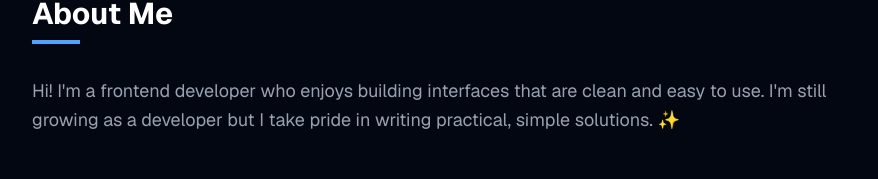
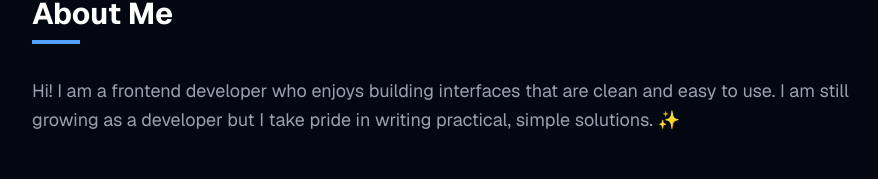
Before and after one commit to Toshihiro20/my-portfolio, a Next.js app: page / in a window 1280 px wide. Shown: the part 900-1079 px from the top of the page, without its empty margins (184-1062 px from the left). Built offline with nearby package versions, Linux system fonts and the light colour scheme.

Commit message:
Fix grammar in introduction and about me sections

```diff
--- a/app/page.js
+++ b/app/page.js
@@ -46,7 +46,7 @@ export default function Home() {
       <section className="min-h-screen flex flex-col justify-center items-center text-center px-6 pt-20">
         <p className="text-blue-400 text-sm font-medium mb-3 tracking-widest uppercase">Welcome to my portfolio</p>
         <h1 className="text-5xl md:text-7xl font-bold mb-4">
-          Hi, I'm <span className="text-blue-400">Gartly R. Cortez</span> 👋
+          Hi, I am <span className="text-blue-400">Gartly R. Cortez</span> 👋
         </h1>
         <p className={`text-xl ${t.subtext} mb-8 max-w-xl`}>I build clean, simple, and enjoyable web experiences.</p>
         <div className="flex gap-4">
@@ -60,8 +60,8 @@ export default function Home() {
         <h2 className="text-3xl font-bold mb-2">About Me</h2>
         <div className="w-12 h-1 bg-blue-400 mb-8"></div>
         <p className={`${t.subtext} text-lg leading-relaxed mb-10`}>
-          Hi! I'm a frontend developer who enjoys building interfaces that are clean and easy to use.
-          I'm still growing as a developer but I take pride in writing practical, simple solutions. ✨
+          Hi! I am a frontend developer who enjoys building interfaces that are clean and easy to use.
+          I am still growing as a developer but I take pride in writing practical, simple solutions. ✨
         </p>
         <h3 className="text-xl font-semibold mb-4">Tech Stack</h3>
         <div className="flex flex-wrap gap-3">
```
